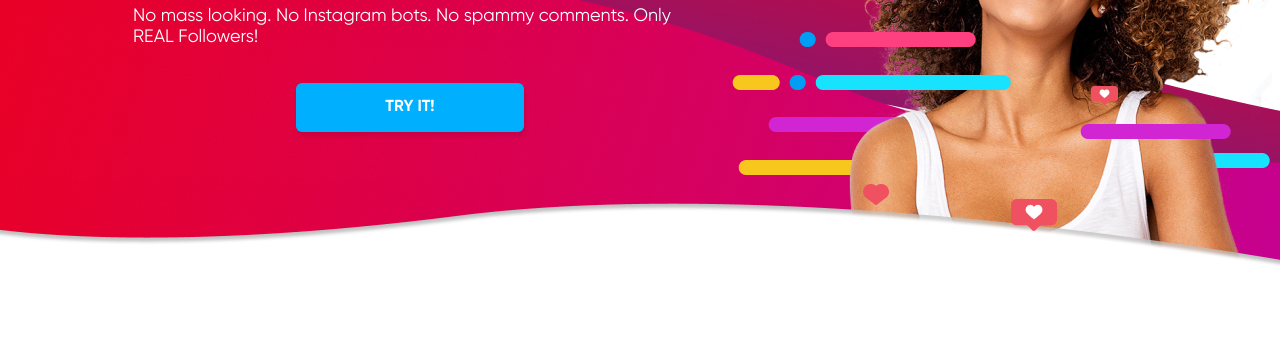
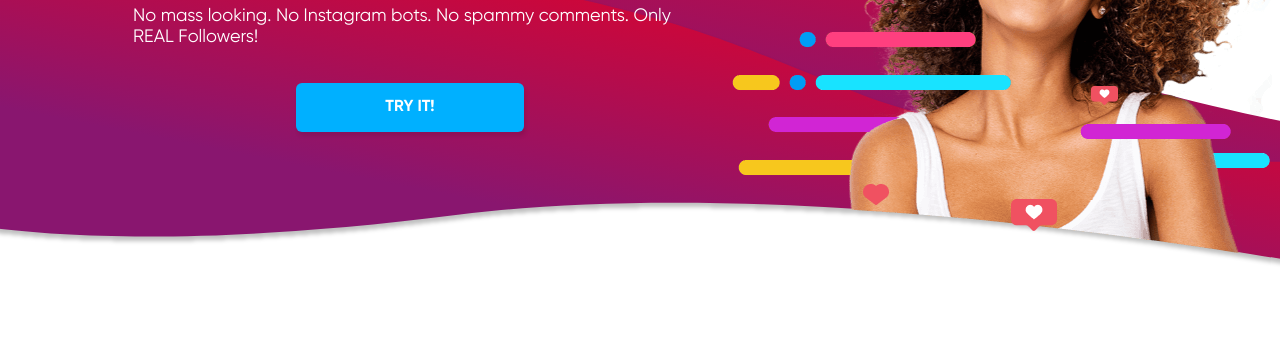
Before and after one commit to imaxwelll/Blast-Sourcing-Task, a website built with webpack: page src/index.html in a window 1280 px wide. Shown: the part 324-674 px from the top of the page. Built offline with nearby package versions, Linux system fonts and the light colour scheme.

Commit message:
add files&styles for adaptivity

```diff
--- a/src/index.html
+++ b/src/index.html
@@ -59,6 +59,109 @@
             <a class="information-block__button" href="">try it!</a>
           </article>
         </div>
+        <svg
+          width="100%"
+          height="584"
+          viewBox="0 0 1366 584"
+          fill="none"
+          preserveAspectRatio="none"
+          class="gradient-line1"
+          xmlns="http://www.w3.org/2000/svg"
+        >
+          <style>
+            .gradient-line1 {
+              position: absolute;
+              top: 0;
+              z-index: -1;
+            }
+          </style>
+          <path
+            d="M280.191 97.5194C38.1923 28.3642 54.5569 -35.5856 23.78 -75L-101.335 304.284C-54.008 327.157 123.664 374.89 455.738 382.845C787.812 390.8 1241.68 520.032 1427.11 583.654L1466.67 463.723C1432.24 468.662 1351.65 457.66 1314.72 451.364C1218.51 434.96 1001.13 380.087 902.271 328.107C778.7 263.131 582.689 183.963 280.191 97.5194Z"
+            fill="url(#paint0_linear)"
+          />
+          <defs>
+            <linearGradient
+              id="paint0_linear"
+              x1="524.157"
+              y1="72.8876"
+              x2="462.869"
+              y2="385.626"
+              gradientUnits="userSpaceOnUse"
+            >
+              <stop stop-color="#EA0022" />
+              <stop offset="1" stop-color="#89166F" />
+            </linearGradient>
+          </defs>
+        </svg>
+        <svg
+          width="100%"
+          height="476"
+          viewBox="0 0 1366 476"
+          class="gradient-line2"
+          fill="none"
+          preserveAspectRatio="none"
+          xmlns="http://www.w3.org/2000/svg"
+        >
+          <style>
+            .gradient-line2 {
+              position: absolute;
+              top: 136px;
+              z-index: -1;
+            }
+          </style>
+          <g filter="url(#filter0_d)">
+            <path
+              d="M383.815 151.476C148.431 115.973 20.1383 35.987 -14.5848 0.432129L-71.3889 402.81C-23.894 419.23 148.447 442.214 457.852 402.799C767.257 363.384 1208.65 429.495 1390.67 467.477L1408.63 340.244C1377.45 350.174 1300.94 350.544 1265.69 349.442C1173.84 346.569 963.536 322.024 863.671 283.465C738.839 235.265 678.046 195.855 383.815 151.476Z"
+              fill="url(#paint0_linear)"
+            />
+          </g>
+          <defs>
+            <filter
+              id="filter0_d"
+              x="-75.3889"
+              y="0.432129"
+              width="1488.02"
+              height="475.045"
+              filterUnits="userSpaceOnUse"
+              color-interpolation-filters="sRGB"
+            >
+              <feFlood flood-opacity="0" result="BackgroundImageFix" />
+              <feColorMatrix
+                in="SourceAlpha"
+                type="matrix"
+                values="0 0 0 0 0 0 0 0 0 0 0 0 0 0 0 0 0 0 127 0"
+              />
+              <feOffset dy="4" />
+              <feGaussianBlur stdDeviation="2" />
+              <feColorMatrix
+                type="matrix"
+                values="0 0 0 0 0 0 0 0 0 0 0 0 0 0 0 0 0 0 0.25 0"
+              />
+              <feBlend
+                mode="normal"
+                in2="BackgroundImageFix"
+                result="effect1_dropShadow"
+              />
+              <feBlend
+                mode="normal"
+                in="SourceGraphic"
+                in2="effect1_dropShadow"
+                result="shape"
+              />
+            </filter>
+            <linearGradient
+              id="paint0_linear"
+              x1="-33.9967"
+              y1="137.938"
+              x2="1344.67"
+              y2="576.007"
+              gradientUnits="userSpaceOnUse"
+            >
+              <stop stop-color="#EA0022" />
+              <stop offset="1" stop-color="#C30197" />
+            </linearGradient>
+          </defs>
+        </svg>
       </div>
       <main>
         <section class="real-results">
@@ -104,15 +207,13 @@
           </div>
         </section>
         <section class="advantages">
-          <div class="container">
-            <h2 class="advantages__title">
-              Why should you use <span>INSTIME</span>?
-            </h2>
+          <h2 class="advantages__title">
+            Why should you use <span>INSTIME</span>?
+          </h2>
 
-            <div class="advantages__mobile"></div>
+          <div class="advantages__mobile"></div>
 
-            <a class="advantages__button" href="#">Instime me now!</a>
-          </div>
+          <a class="advantages__button" href="#">Instime me now!</a>
         </section>
         <section class="testimonials">
           <div class="container">
--- a/src/style/base.scss
+++ b/src/style/base.scss
@@ -20,10 +20,6 @@ html {
     font-family: Gilroy;
 }
 
-.absolute {
-    position: absolute;
-}
-
 .container {
     min-width: 846px;
     max-width: 1146px;
@@ -32,7 +28,8 @@ html {
 }
 
 .wrapper {
-    width: 1366px;
+    min-width: 1366px;
+    width: 100%;
     overflow-x: hidden;
     margin: 0 auto;
 
@@ -41,19 +38,6 @@ html {
         min-height: 616px;
         height: 100%;
         margin-bottom: 62px;
-
-        &:before {
-            content: "";
-            position: absolute;
-            width: 100%;
-            height: 616px;
-            top: -10px;
-            display: block;
-            background-size: cover;
-            background-image: url(../img/back.png);
-            background-repeat: no-repeat;
-            z-index: -3;
-        }
     }
 
     .nav-header-wrapper {
@@ -61,6 +45,20 @@ html {
         align-items: center;
         justify-content: flex-start;
         position: relative;
+
+        &:before {
+            content: "";
+            position: absolute;
+            width: 640px;
+            height: 494px;
+            top: 90px;
+            left: 602px;
+            display: block;
+            background-size: cover;
+            background-image: url(../img/girl-with-lines.png);
+            background-repeat: no-repeat;
+            z-index: 1;
+        }
 
         .logo {
             padding-left: 48px;
@@ -313,8 +311,8 @@ html {
             &:before {
                 content: '';
                 position: absolute;
-                top: 6px;
-                left: -119px;
+                top: 13px;
+                left: 0;
                 width: 515px;
                 height: 625px;
                 background-image: url(../img/circle-phone.svg);
@@ -324,8 +322,8 @@ html {
             &:after {
                 content: '';
                 position: absolute;
-                top: 60px;
-                left: -119px;
+                top: 67px;
+                left: 0;
                 width: 639px;
                 height: 602px;
                 background-image: url(../img/phone.png);
```
Also changed, not shown: src/img/girl-with-lines.png (added), src/img/gradient-wave__bottom.svg (added), src/img/gradient-wave__top.svg (added).
